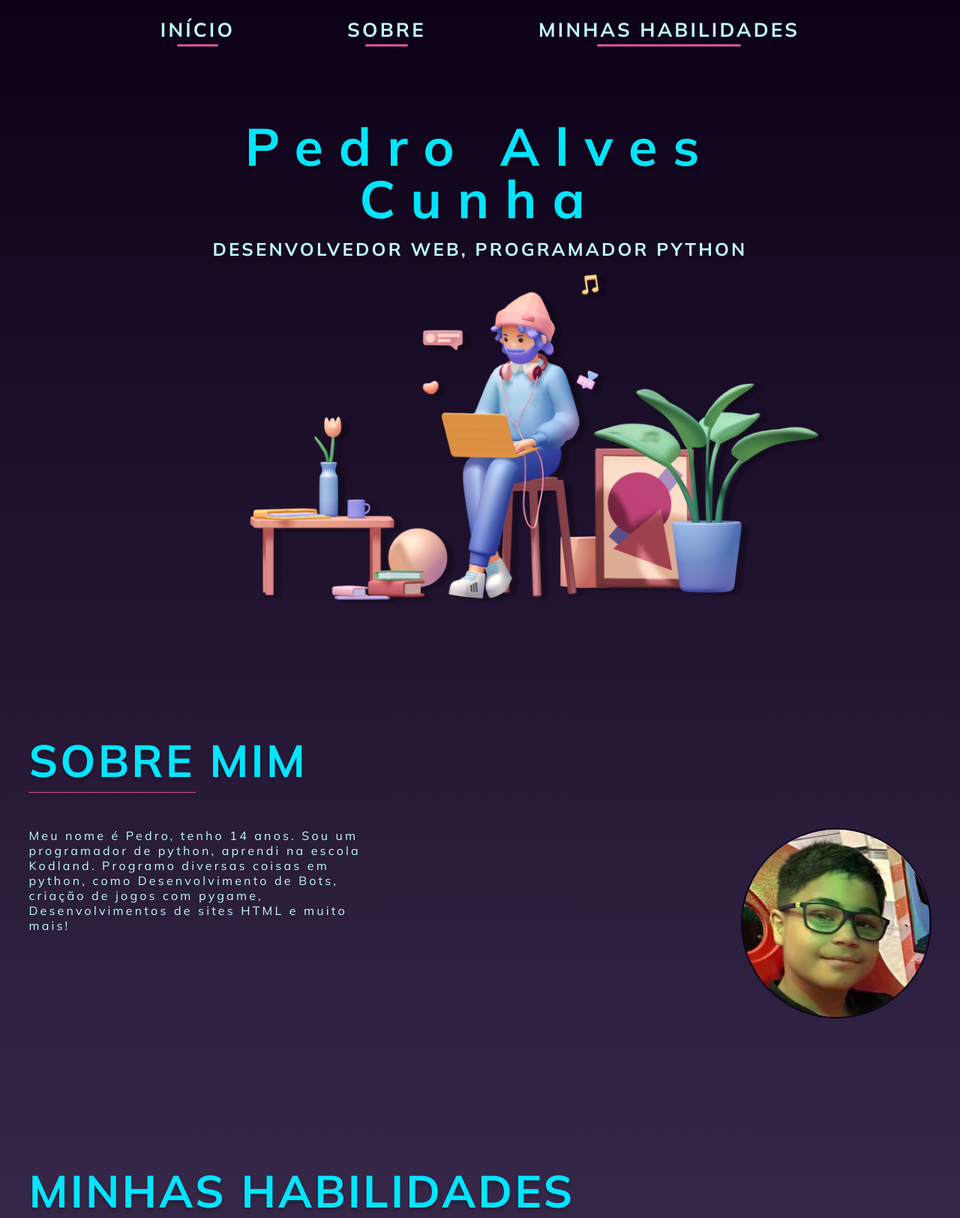
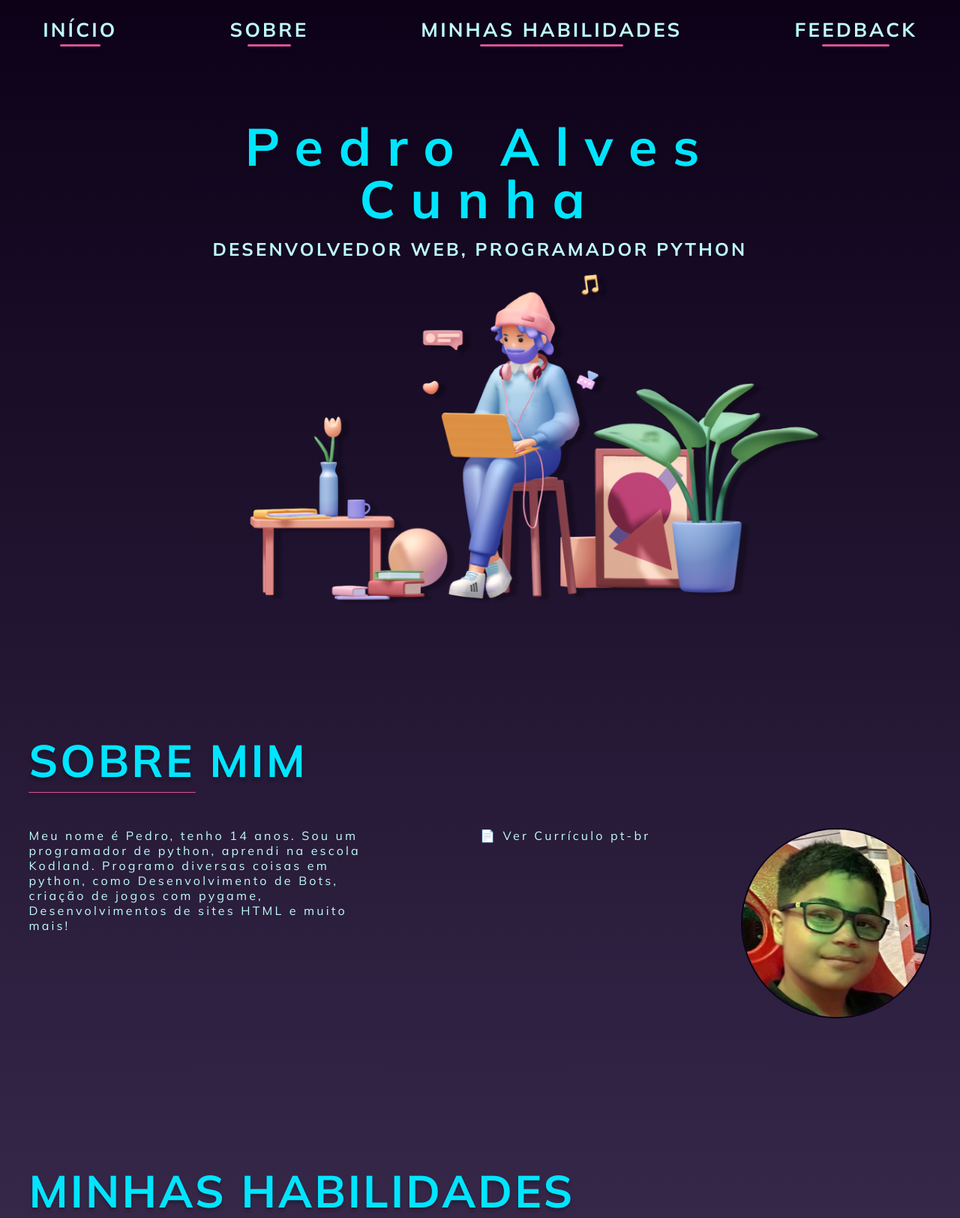
Before and after one commit to Pedrinhon/Portfolio_meu, a Flask app: page / in a window 1280 px wide. Shown: the top 1624 px of the page at 75% size. Run offline with Flask 3, Linux system fonts and the light colour scheme.

Commit message:
Add resume button in about section
Added a button to view the resume in the about section.

```diff
--- a/templates/index.html
+++ b/templates/index.html
@@ -25,6 +25,11 @@
           <li class="main-list__item list-item">
             <a class="list-item__link" href="#skills">MINHAS HABILIDADES</a>
           </li>
+          <li class="main-list__item list-item">
+            <a class="list-item__link" href="#feedback">FEEDBACK</a>
+          </li>
+
+          </li>
         </ul>
       </nav>
     </header>
@@ -44,6 +49,10 @@
             Meu nome é Pedro, tenho 14 anos. Sou um programador de python, aprendi na escola Kodland. Programo diversas coisas
             em python, como Desenvolvimento de Bots, criação de jogos com pygame, Desenvolvimentos de sites HTML e muito mais!
           </p>
+              <!-- BOTÃO DO CURRÍCULO -->
+          <a href="{{ url_for('static', filename='curriculo_brasil.pdf') }}" target="_blank" class="about__button">
+            📄 Ver Currículo pt-br
+          </a>
           <img
             class="info-block__img"
             src="../static/img/foto.png"
```
